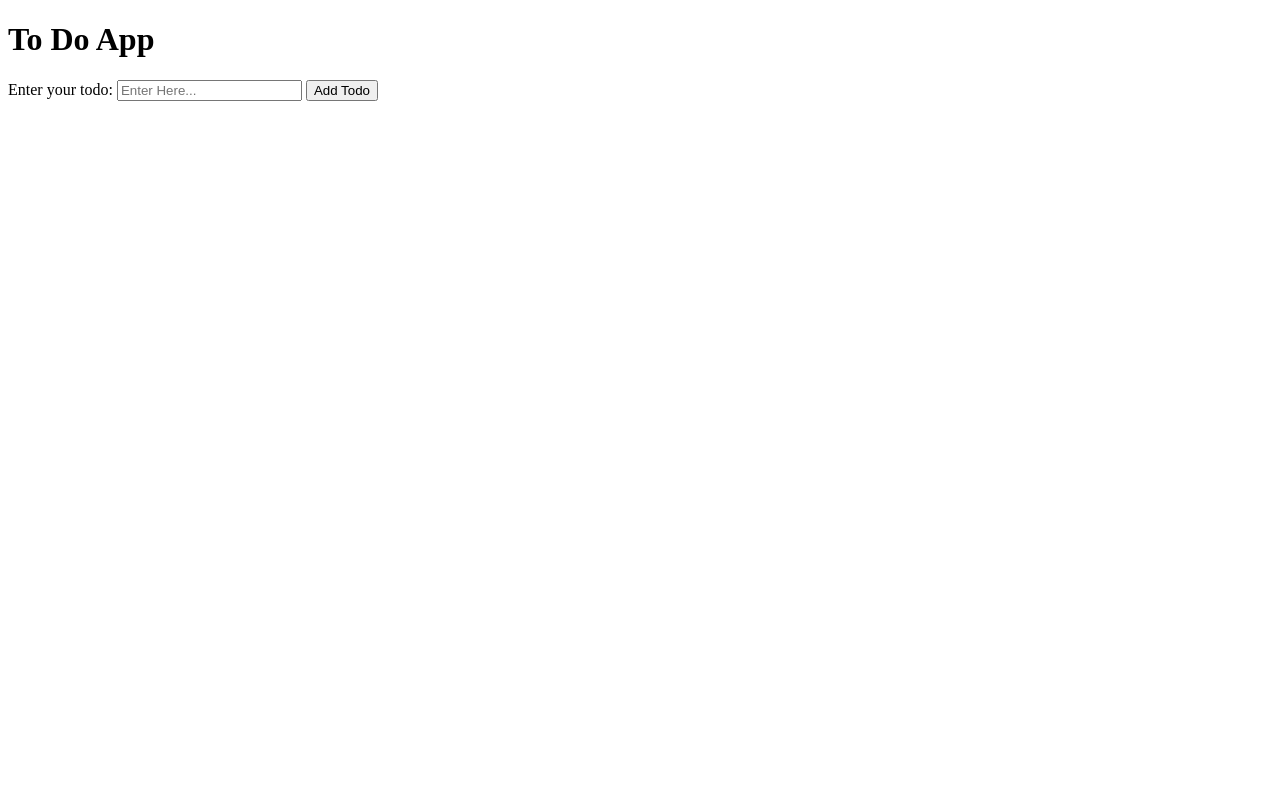
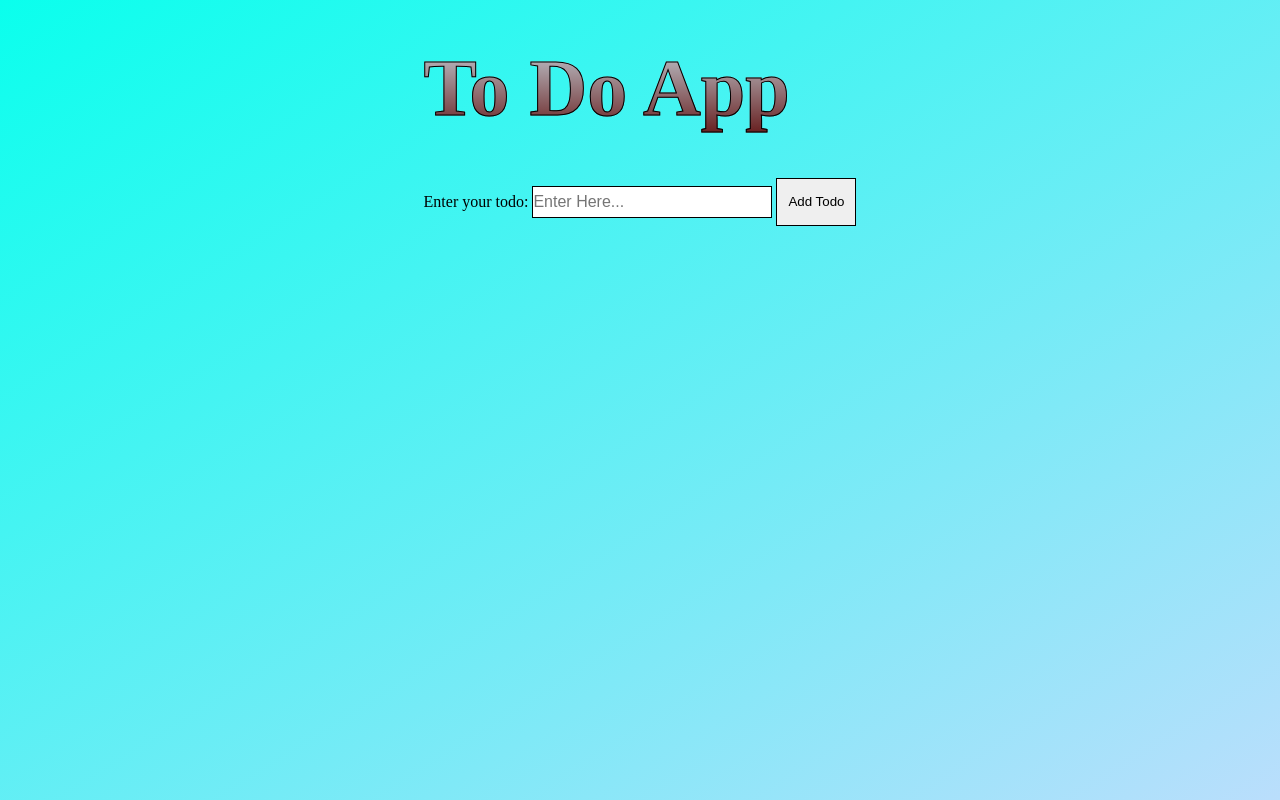
Before and after one commit to JetC0918/todo-app, a plain HTML site: page index.html in a window 1280 px wide. Drawn offline with Linux system fonts and the light colour scheme.

Commit message:
feat: Add add task function

```diff
--- a/index.html
+++ b/index.html
@@ -5,15 +5,24 @@
     <meta http-equiv="X-UA-Compatible" content="IE=edge">
     <meta name="viewport" content="width=device-width, initial-scale=1.0">
     <title>Todo App</title>
+    <link rel="stylesheet" href="./style.css">
 </head>
 <body>
-    <h1>To Do App</h1>
+    <header>
+        <h1>To Do App</h1>
+    </header>
 
-    <form action="">
-        <label for="todoInput">Enter your todo:</label>
-        <input type="text" placeholder="Enter Here..." />
+    <main>
+        <div class="Container">
+            <form>
+                <label for="toDoInput">Enter your todo:</label>
+                <input id="inputField" type="text" placeholder="Enter Here..." />
+                <button id="toDoBtn">Add Todo</button>
+            </form>
+            <div class="todos" id="todoContainer"> </div>
+        </div>
+    </main>
 
-        <button>Add Todo</button>
-    </form>
+    <script src="./app.js/"></script>
 </body>
 </html>
--- a/style.css
+++ b/style.css
@@ -0,0 +1,55 @@
+*{
+    margin: 0;
+    padding: 0;
+    box-sizing: border-box;
+
+}
+
+html{
+    background-image: linear-gradient(to bottom right, #0AFFED, #BADEFC);
+}
+
+html, body {
+    display: flex;
+    flex-direction: column;
+    margin: 0 auto;
+    height: 100%;
+}
+
+.container{
+    width: 480px;
+}
+
+header > h1{
+    margin: 10% 0;
+    font-size: 5rem;
+    background: -webkit-linear-gradient(#c3cfd7, #671e1e);
+    -webkit-background-clip: text;
+    -webkit-text-fill-color: transparent;
+    -webkit-text-stroke: 1px black;
+}
+
+#inputField{
+    width: 15rem;
+    height: 2rem;
+    border: 1px solid black;
+    outline: none;
+    font-size: 1rem;
+    vertical-align: middle;
+}
+
+#toDoBtn{
+    height: 3rem;
+    width: 5rem;
+    border: 1px solid black;
+}
+
+.todos{
+    margin-top: 25px;
+}
+
+.task{
+    margin: 0;
+    cursor: pointer;
+    font-size: 25px;
+}
```
Also changed, not shown: app.js (added, +10 -0 lines).
